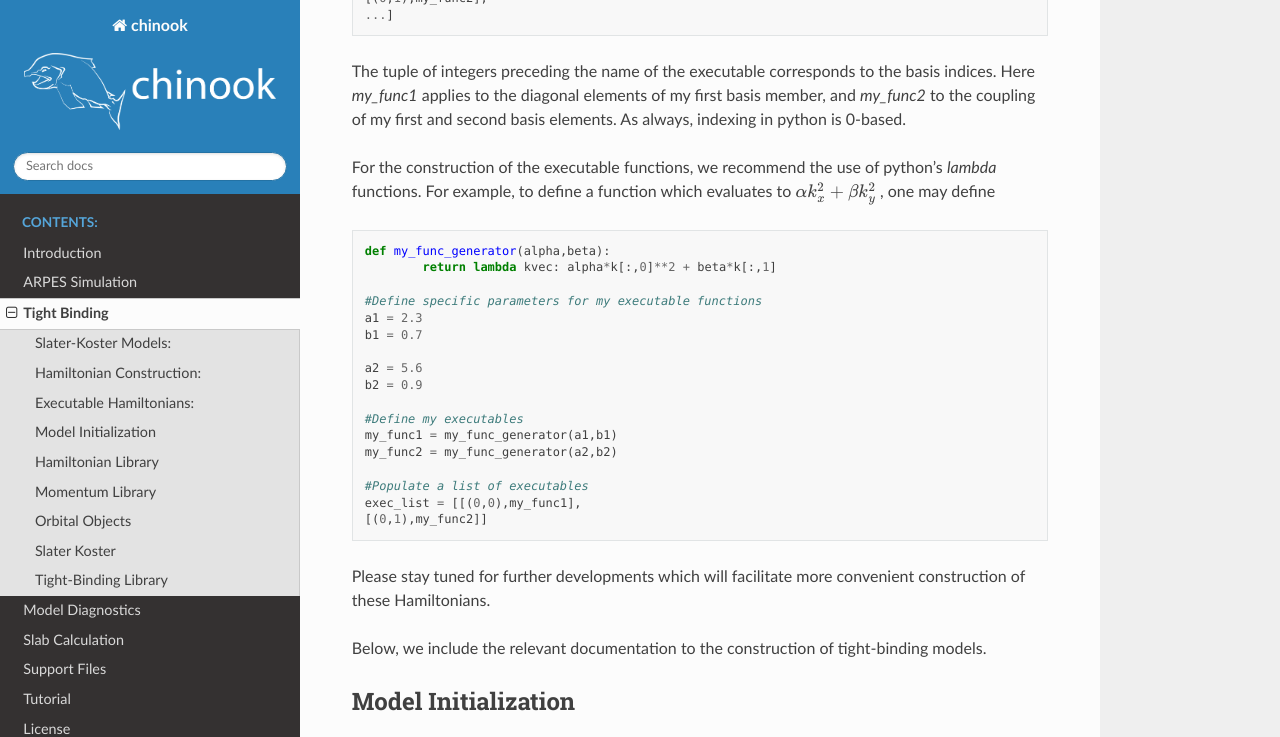
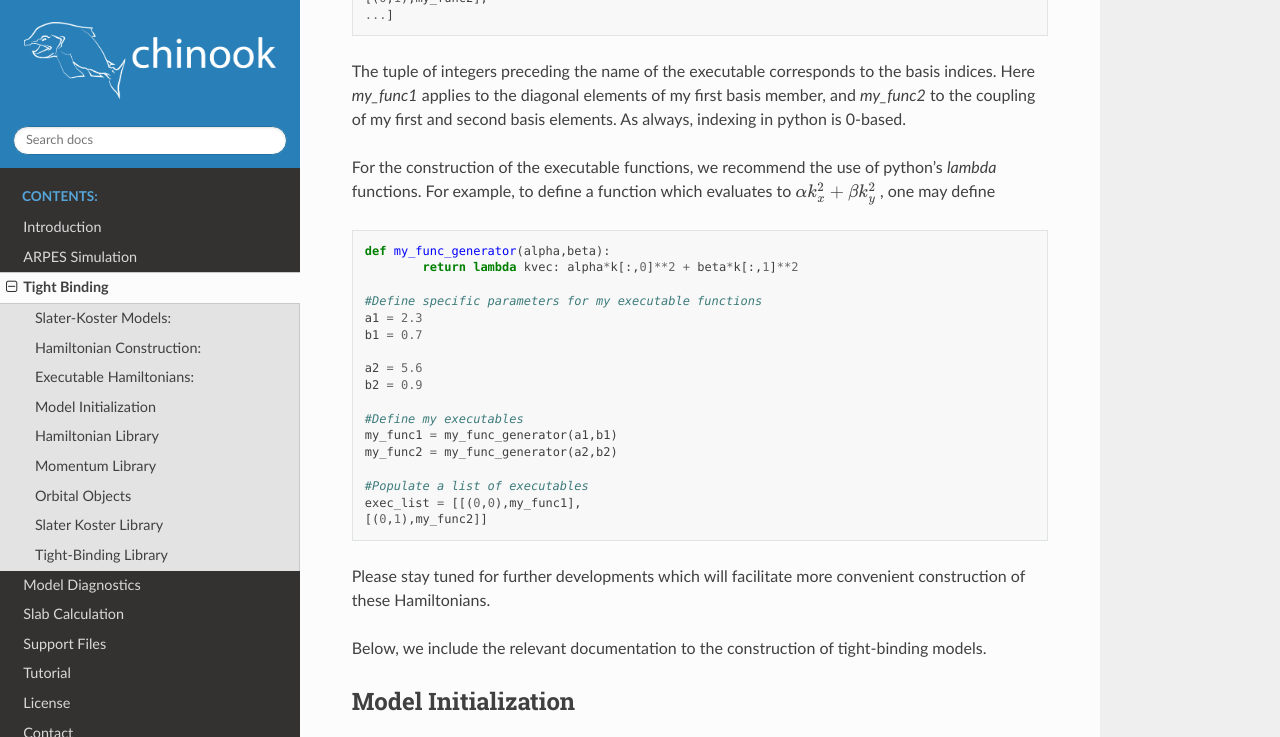
Before and after one commit to rpday/chinook, a Sphinx documentation site: the page built from docs/source/tightbinding.rst, in a window 1280 px wide and 1400 px high, scrolled down 3915 px, cut to the strip 0-737 px from the top of the window. Built offline with Sphinx 7.4.7 and the Read the Docs theme 2.0.0, drawn with Linux system fonts in a browser that asks for light colours; some of the changed text lies outside the part shown.

Commit message:
doc update

```diff
--- a/docs/source/conf.py
+++ b/docs/source/conf.py
@@ -85,7 +85,8 @@ html_theme = "sphinx_rtd_theme"
 # documentation.
 #
 html_theme_options = {
-	'collapse_navigation':True
+	'collapse_navigation':True,
+    'logo_only':True
 }
 
 html_logo = 'images/chinook_header_logo.png'
--- a/docs/source/index.rst
+++ b/docs/source/index.rst
@@ -25,6 +25,7 @@ Thanks for stopping by!
    license
 
 
+
 Indices and tables
 ==================
 
--- a/docs/source/tightbinding.rst
+++ b/docs/source/tightbinding.rst
@@ -107,7 +107,7 @@ The tuple of integers preceding the name of the executable corresponds to the ba
 For the construction of the executable functions, we recommend the use of python's *lambda* functions. For example, to define a function which evaluates to :math:`\alpha k_x^2 + \beta k_y^2` , one may define
 ::
 	def my_func_generator(alpha,beta):
-		return lambda kvec: alpha*k[:,0]**2 + beta*k[:,1]
+		return lambda kvec: alpha*k[:,0]**2 + beta*k[:,1]**2
 
 	#Define specific parameters for my executable functions
 	a1 = 2.3
@@ -154,8 +154,8 @@ Orbital Objects
 .. automodule:: orbital
    :members:
 
-Slater Koster
-=============
+Slater Koster Library
+=====================
 
 .. automodule:: SlaterKoster
    :members:
```
Also changed, not shown: other parts of docs/source/index.rst (+1 -1 lines), 9 other files.
